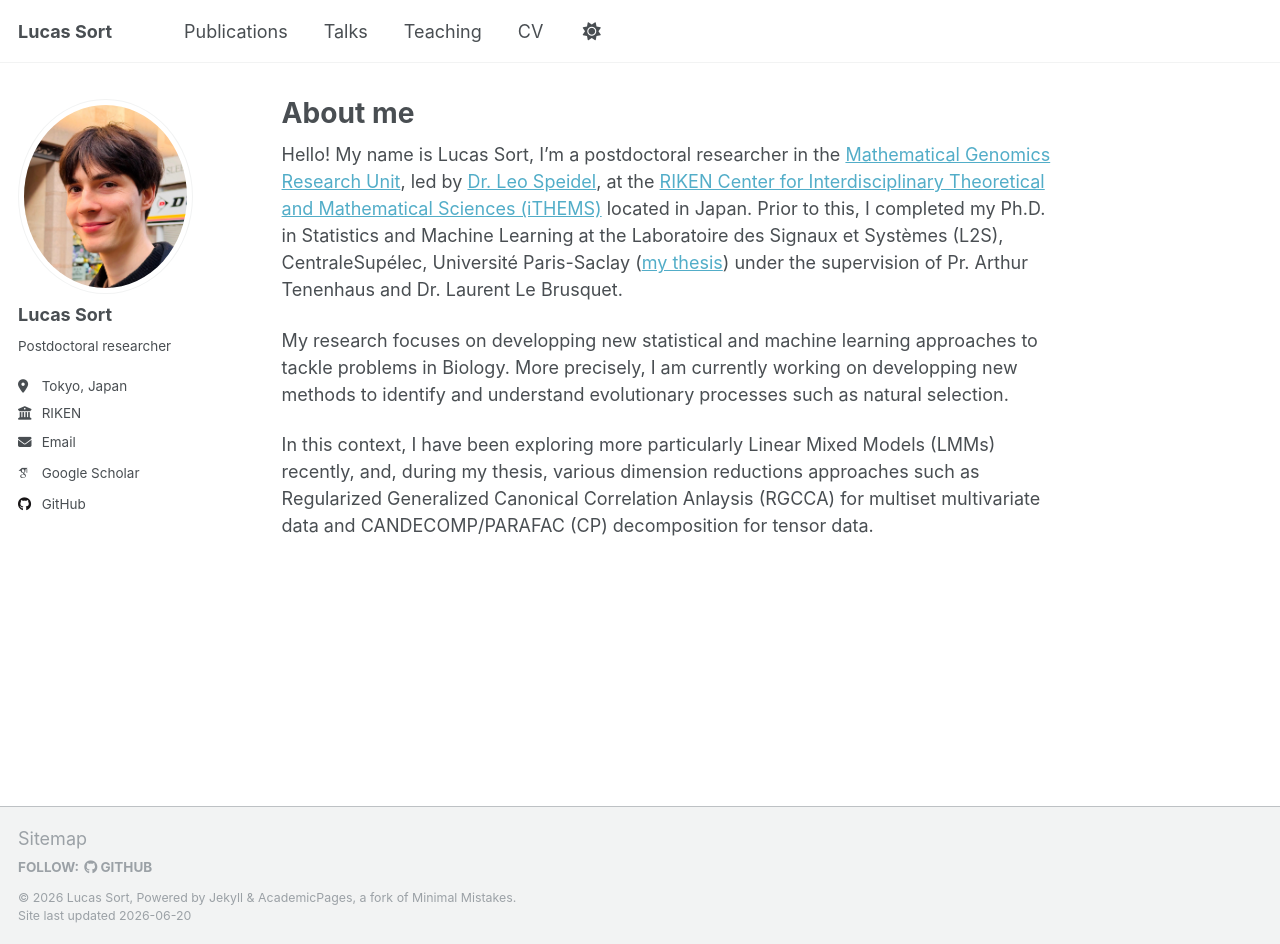
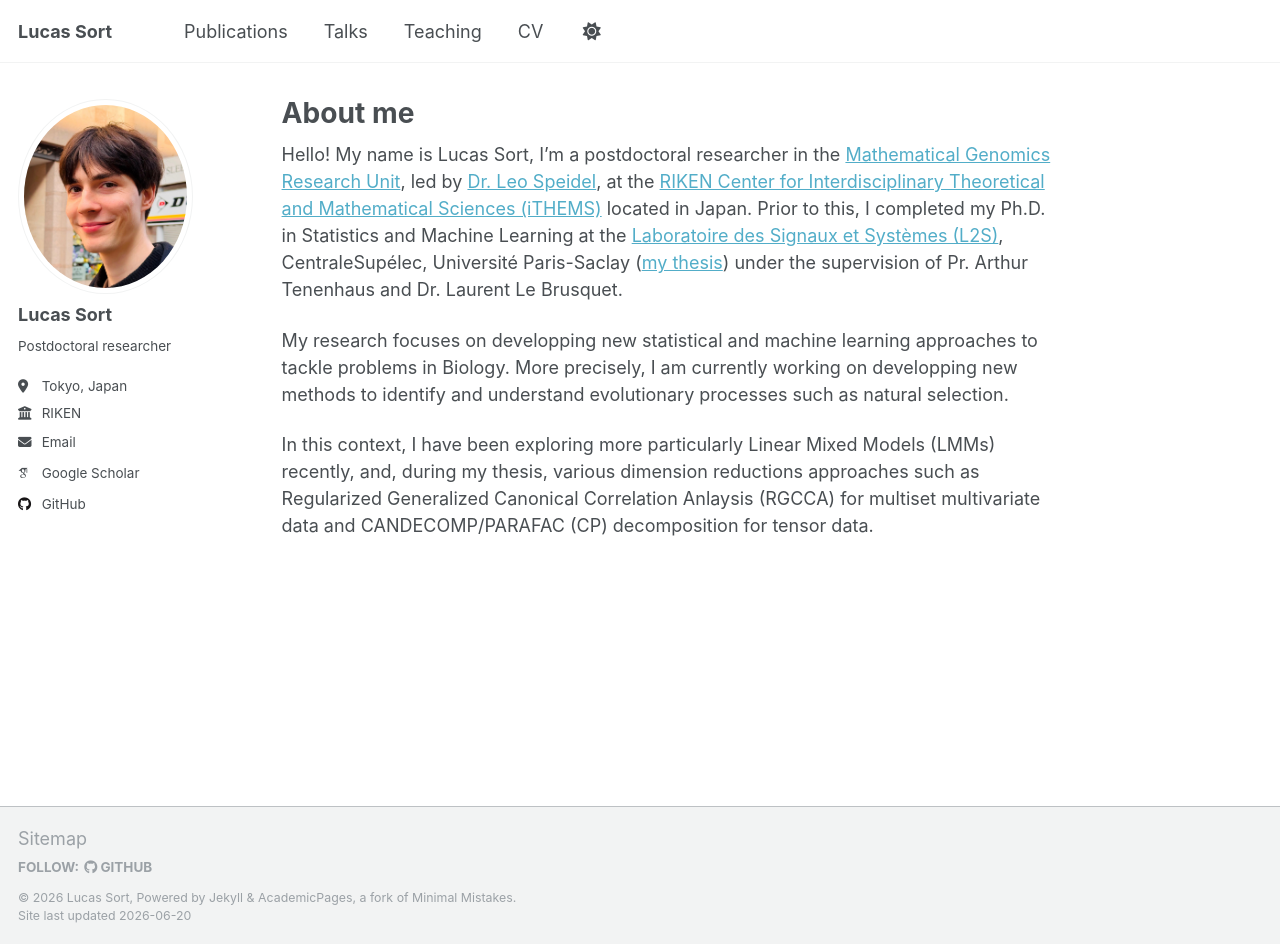
Before and after one commit to lucas-sort/lucas-sort.github.io, a Jekyll site: the page built from _pages/about.md, in a window 1280 px wide and 944 px high. Built offline with Jekyll 4.4.1, drawn with Linux system fonts in a browser that asks for light colours; some web fonts are replaced; a script that is not in the unit is left out; part of the change alters nothing that is shown.

```diff
--- a/_pages/about.md
+++ b/_pages/about.md
@@ -8,7 +8,7 @@ redirect_from:
 ---
 
 
-Hello! My name is Lucas Sort, I'm a postdoctoral researcher in the [Mathematical Genomics Research Unit](https://speidellab.github.io), led by [Dr. Leo Speidel](https://leospeidel.github.io), at the [RIKEN Center for Interdisciplinary Theoretical and Mathematical Sciences (iTHEMS)](https://ithems.riken.jp/en) located in Japan. Prior to this, I completed my Ph.D. in Statistics and Machine Learning at the Laboratoire des Signaux et Systèmes (L2S), CentraleSupélec, Université Paris-Saclay ([my thesis](https://theses.hal.science/tel-04918883/file/137010_SORT_2025_archivage.pdf)) under the supervision of Pr. Arthur Tenenhaus and Dr. Laurent Le Brusquet.
+Hello! My name is Lucas Sort, I'm a postdoctoral researcher in the [Mathematical Genomics Research Unit](https://speidellab.github.io), led by [Dr. Leo Speidel](https://leospeidel.github.io), at the [RIKEN Center for Interdisciplinary Theoretical and Mathematical Sciences (iTHEMS)](https://ithems.riken.jp/en) located in Japan. Prior to this, I completed my Ph.D. in Statistics and Machine Learning at the [Laboratoire des Signaux et Systèmes (L2S)](https://l2s.centralesupelec.fr/en/), CentraleSupélec, Université Paris-Saclay ([my thesis](https://theses.hal.science/tel-04918883/file/137010_SORT_2025_archivage.pdf)) under the supervision of Pr. Arthur Tenenhaus and Dr. Laurent Le Brusquet.
 
 My research focuses on developping new statistical and machine learning approaches to tackle problems in Biology. More precisely, I am currently working on developping new methods to identify and understand evolutionary processes such as natural selection.
 
```
